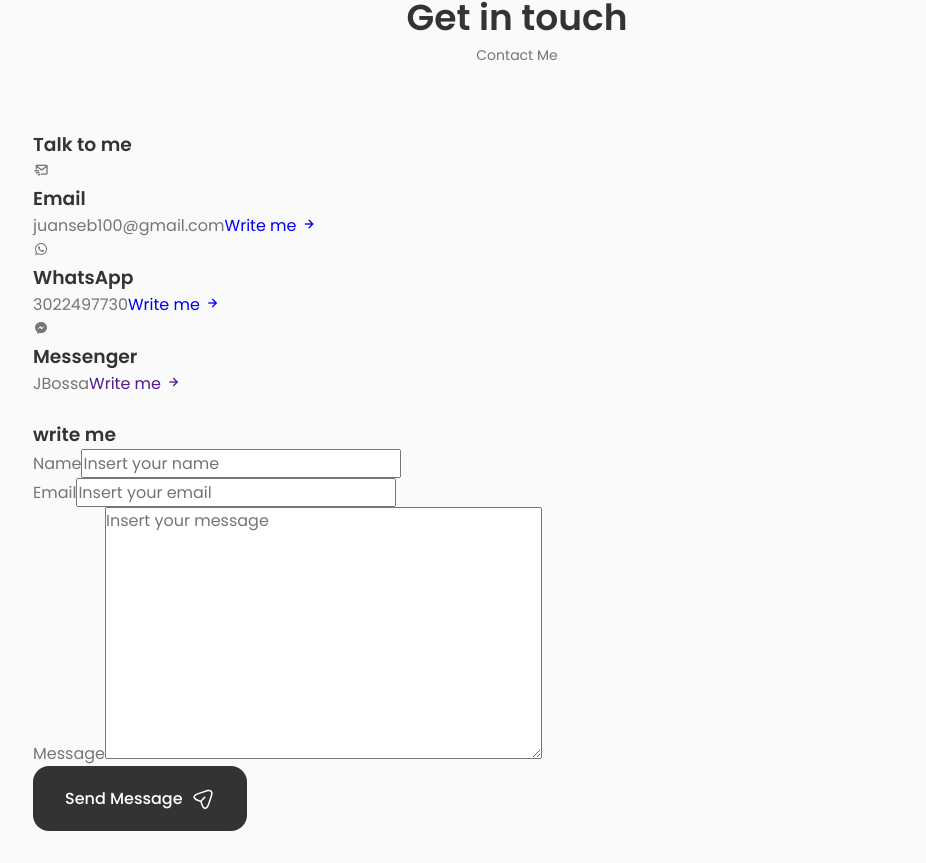
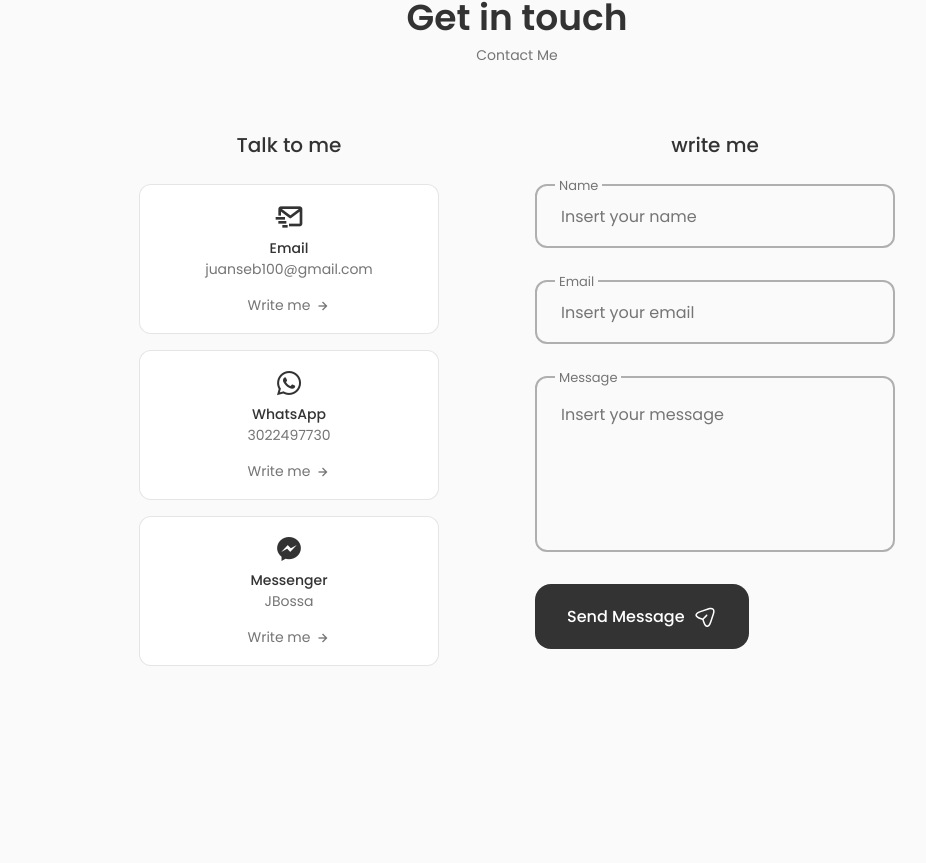
Before and after one commit to JBxss/JBxss.github.io, a React (Create React App) app: page / in a window 1280 px wide. Shown: the part 3050-3913 px from the top of the page, without its empty margins (123-1049 px from the left). After the commit the page ends 3796 px from the top, so only its background shows below. Built offline with nearby package versions, Linux system fonts and the light colour scheme.

Commit message:
[ADD] estilos del contact component

```diff
--- a/src/components/contact/Contact.jsx
+++ b/src/components/contact/Contact.jsx
@@ -1,4 +1,5 @@
 import React from "react";
+import "./contact.css"
 
 const Contact = () => {
   return (
@@ -74,7 +75,7 @@ const Contact = () => {
                 placeholder="Insert your email"
               />
             </div>
-            <div className="contact__form-div">
+            <div className="contact__form-div contact__form-area">
               <label className="contact__form-tag">Message</label>
               <textarea
                 name="message"
--- a/src/components/contact/contact.css
+++ b/src/components/contact/contact.css
@@ -0,0 +1,145 @@
+.contact__container {
+    grid-template-columns: repeat(2, max-content);
+    justify-content: center;
+    column-gap: 6rem;
+    padding-bottom: 3rem;
+}
+
+.contact__title {
+    text-align: center;
+    font-size: var(--h3-font-size);
+    font-weight: var(--font-medium);
+    margin-bottom: var(--mb-1-5);
+}
+
+.contact__info {
+    display: grid;
+    row-gap: 1rem;
+    grid-template-columns: 300px;
+}
+
+.contact__card {
+    background-color: var(--container-color);
+    border: 1px solid rgba(0, 0, 0, 0.1);
+    padding: 1rem;
+    border-radius: 0.75rem;
+    text-align: center;
+}
+
+.contact__card-icon {
+    font-size: 2rem;
+    color: var(--title-color);
+    margin-bottom: var(--mb-0-25);
+}
+
+.contact__card-title, .contact__card-data {
+    font-size: var(--small-font-size);
+}
+
+.contact__card-title {
+    font-weight: var(--font-medium);
+}
+
+.contact__card-data {
+    display: block;
+    margin-bottom: var(--mb-0-75);
+}
+
+.contact__button {
+    color: var(--text-color);
+    font-size: var(--small-font-size);
+    display: inline-flex;
+    align-items: center;
+    justify-content: center;
+    column-gap: 0.25rem;
+}
+
+.contact__button-icon {
+    font-size: 1rem;
+    transition: 0.3s;
+}
+
+.contact__button:hover .contact__button-icon {
+    transform: translate(0.25rem);
+}
+
+.contact__form {
+    width: 360px;
+}
+
+.contact__form-div {
+    position: relative;
+    margin-bottom: var(--mb-2);
+    height: 4rem;
+}
+
+.contact__form-input {
+    position: absolute;
+    top: 0;
+    left: 0;
+    width: 100%;
+    height: 100%;
+    border: 2px solid rgba(0, 0, 0, 0.3);
+    background: none;
+    color: var(--text-color);
+    outline: none;
+    border-radius: 0.75rem;
+    padding: 1.5rem;
+    z-index: 1;
+}
+
+.contact__form-tag {
+    position: absolute;
+    top: -0.75rem;
+    left: 1.25rem;
+    font-size: var(--smaller-font-size);
+    padding: 0.25rem;
+    background-color: var(--body-color);
+    z-index: 10;
+}
+
+.contact__form-area {
+    height: 11rem;
+}
+
+.contact__form-area textarea {
+    resize: none;
+}
+
+/*=============== BREAKPOINTS ===============*/
+/* For large devices */
+@media screen and (max-width: 992px) {
+    .contact__container {
+        column-gap: 3rem;
+    }
+  }
+
+  /* For medium devices */
+  @media screen and (max-width: 768px) {
+    .contact__container {
+        grid-template-columns: 1fr;
+        row-gap: 3rem;
+    }
+
+    .contact__info {
+        justify-content: center;
+    }
+
+    .contact__form {
+        margin: 0 auto;
+    }
+  }
+
+  @media screen and (max-width: 576px) {
+    .contact__info {
+        grid-template-columns: 1fr;
+    }
+
+    .contact__form {
+        width: 100%;
+    }
+  }
+
+  /* For small devices */
+  @media screen and (max-width: 350px) {
+  }
```
